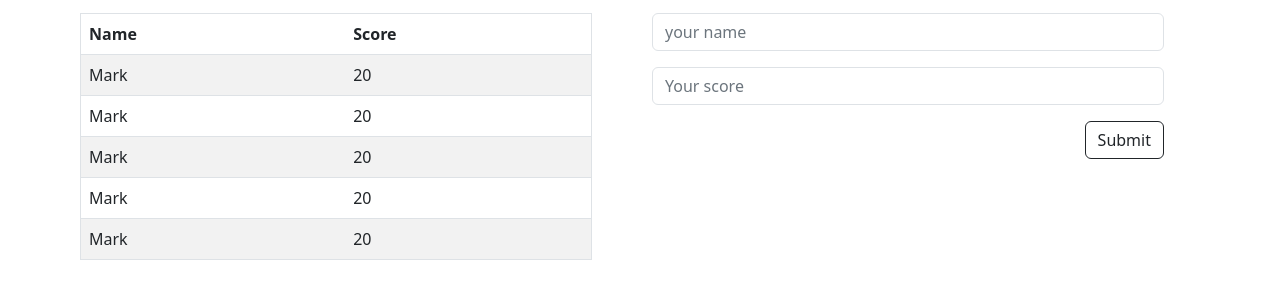
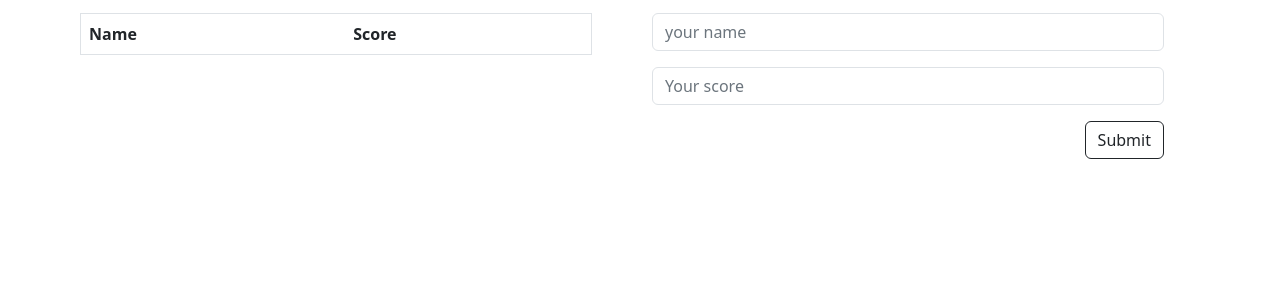
Before and after one commit to adel-gu/Leaderboard, a website built with webpack: page src/index.html in a window 1280 px wide. Shown: the part 217-516 px from the top of the page. Built offline with nearby package versions, Linux system fonts and the light colour scheme.

Commit message:
Prepare the app markup for populating the scores when the refresh button clicked

```diff
--- a/src/index.html
+++ b/src/index.html
@@ -16,7 +16,9 @@
         <div class="col">
           <div class="d-flex justify-content-between mb-3">
             <h2>Recent scores</h2>
-            <button type="button" class="btn btn-outline-dark">Refresh</button>
+            <button type="button" class="btn btn-outline-dark | refresh-btn">
+              Refresh
+            </button>
           </div>
           <table class="table table-striped border">
             <thead>
@@ -25,28 +27,7 @@
                 <th scope="col">Score</th>
               </tr>
             </thead>
-            <tbody>
-              <tr>
-                <td>Mark</td>
-                <td>20</td>
-              </tr>
-              <tr>
-                <td>Mark</td>
-                <td>20</td>
-              </tr>
-              <tr>
-                <td>Mark</td>
-                <td>20</td>
-              </tr>
-              <tr>
-                <td>Mark</td>
-                <td>20</td>
-              </tr>
-              <tr>
-                <td>Mark</td>
-                <td>20</td>
-              </tr>
-            </tbody>
+            <tbody class="score-list"></tbody>
           </table>
         </div>
         <div class="col px-5">
@@ -81,6 +62,7 @@
               </li>
             </ul>
           </form>
+          <div class="alert alert-success alert-dismissible fade mt-3"></div>
         </div>
       </div>
     </main>
```
